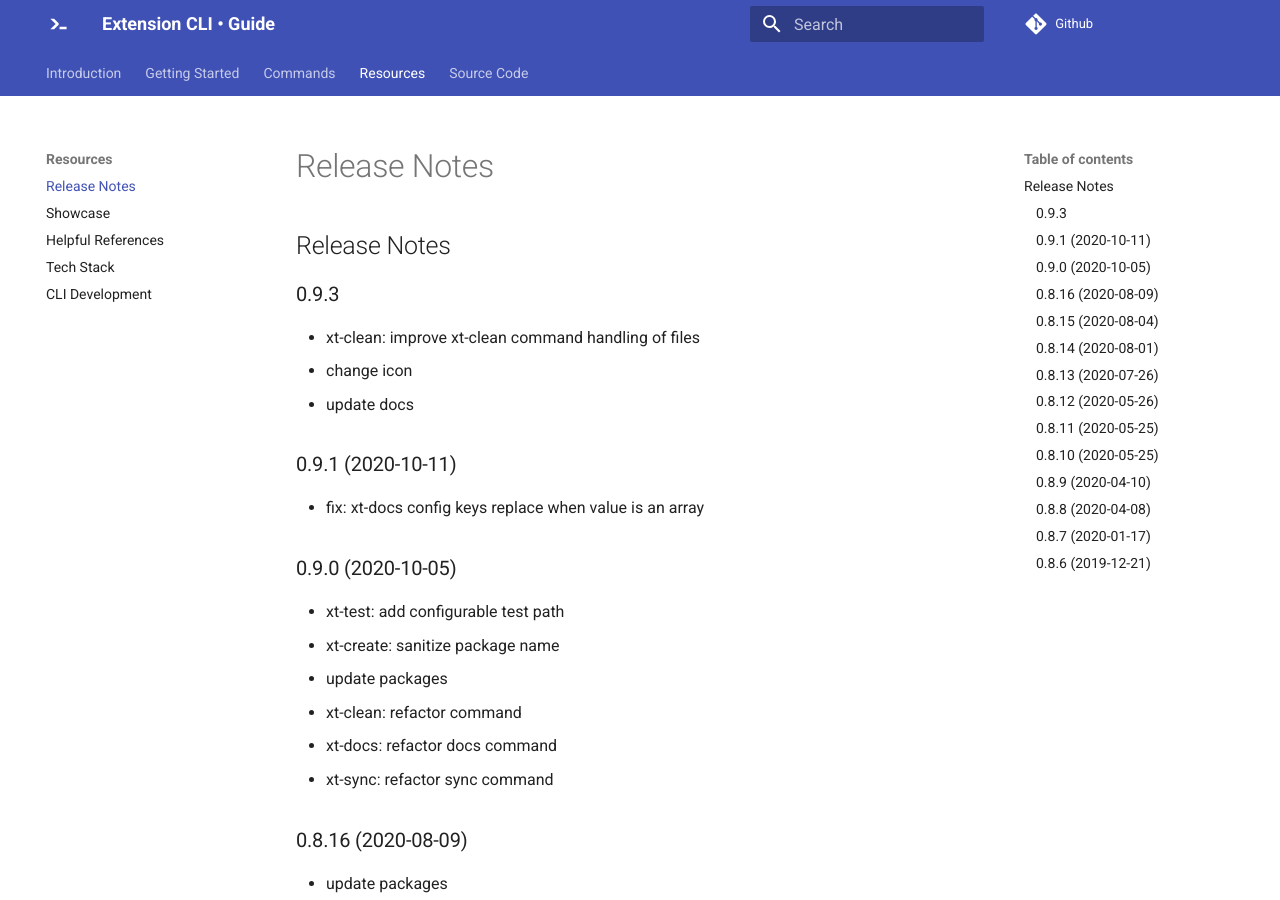
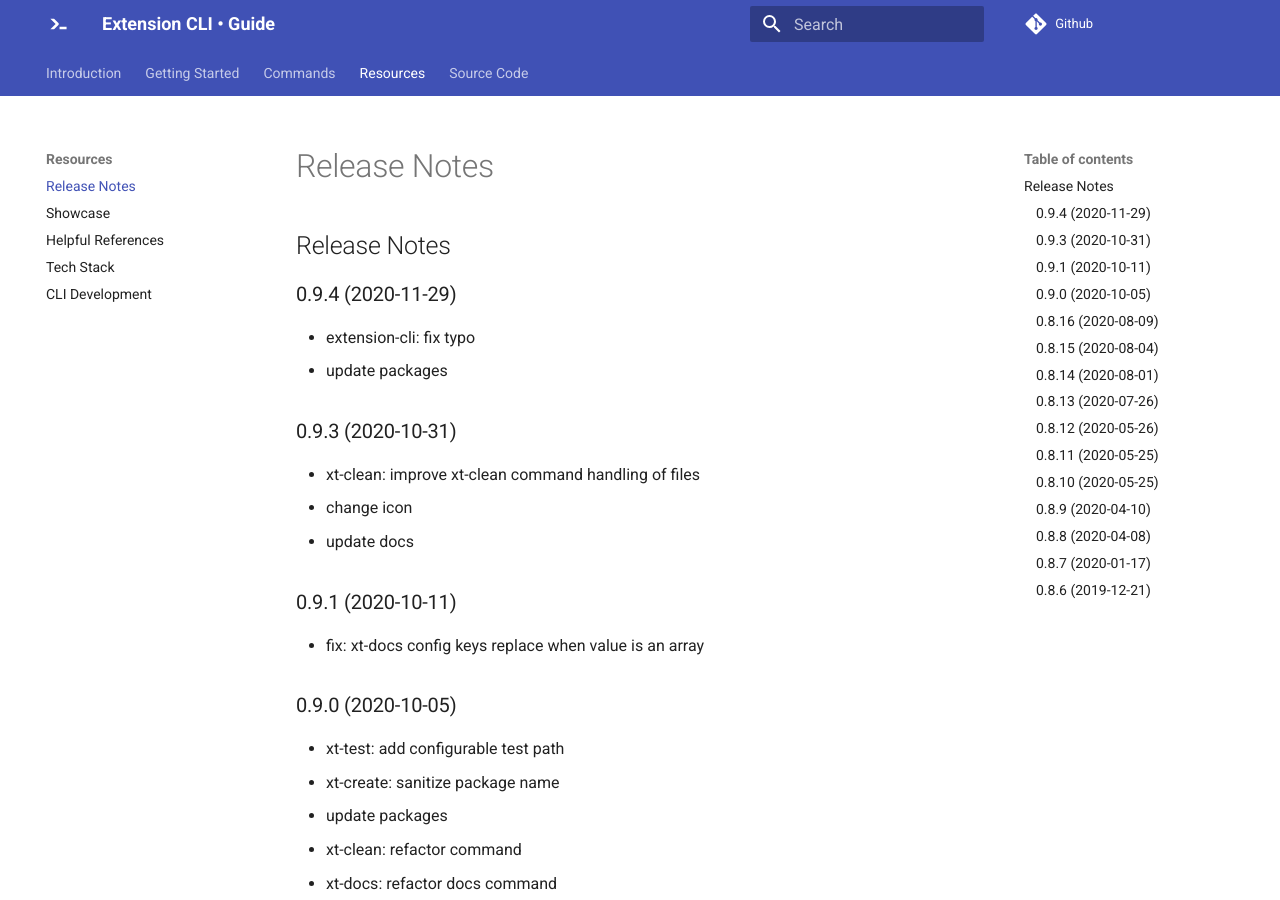
Before and after one commit to MobileFirstLLC/extension-cli, an MkDocs documentation site: the page built from guide/09-release-notes.md, in a window 1280 px wide and 900 px high. Built offline with MkDocs 1.6.1 and Material for MkDocs 9.7.7, drawn with Linux system fonts in a browser that asks for light colours; comment, search, counter and statistics services are not loaded.

Commit message:
docs: update guide release notes

```diff
--- a/guide/09-release-notes.md
+++ b/guide/09-release-notes.md
@@ -1,6 +1,11 @@
 ## Release Notes
 
-### 0.9.3
+### 0.9.4 (2020-11-29)
+
+* extension-cli: fix typo
+* update packages
+
+### 0.9.3 (2020-10-31)
 
 * xt-clean: improve xt-clean command handling of files
 * change icon
```
